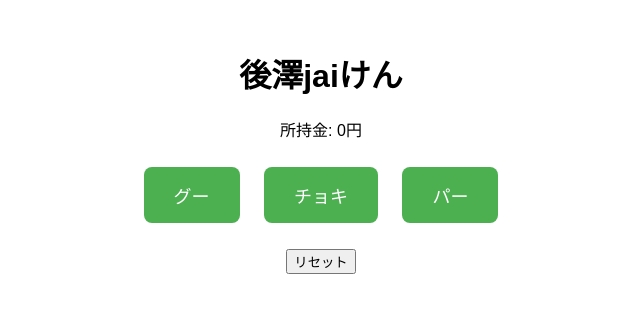
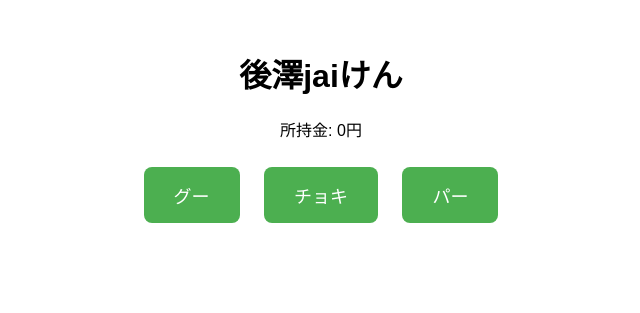
Before and after one commit to akisaan/jyanken, a PHP site: page /game.php in a window 1280 px wide. Shown: the top 313 px of the page, without its empty margins (319-959 px from the left). Run offline with PHP 8.4, Linux system fonts and the light colour scheme.

Commit message:
Update game.php
a

```diff
--- a/aaa/chat/game.php
+++ b/aaa/chat/game.php
@@ -104,9 +104,6 @@ if (isset($_POST['reset'])) {
             </div>
         </form>
         <p><?php echo $result; ?></p>
-        <form method="post">
-            <button type="submit" name="reset">リセット</button>
-        </form>
     </div>
 </body>
 </html>
```
